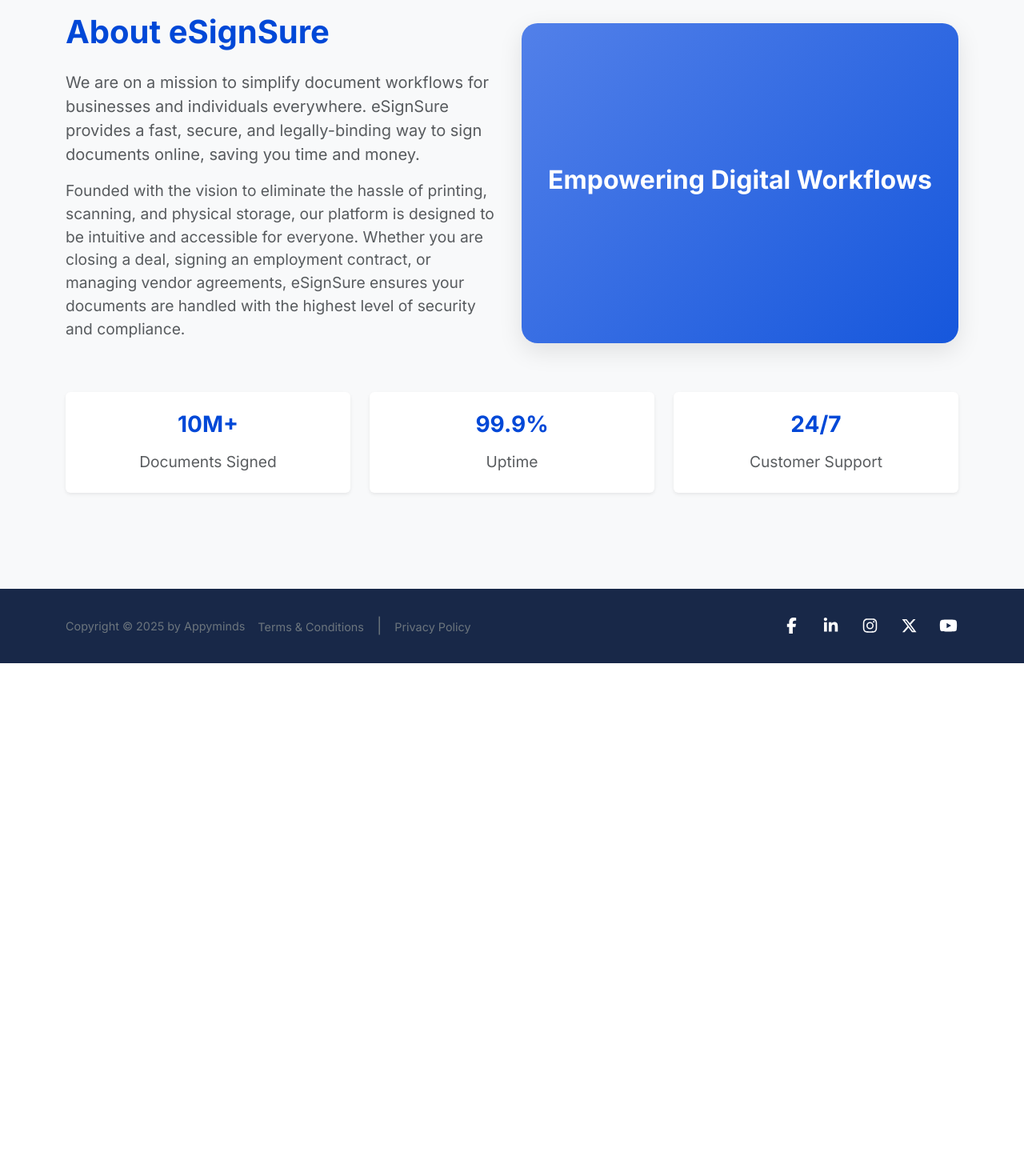
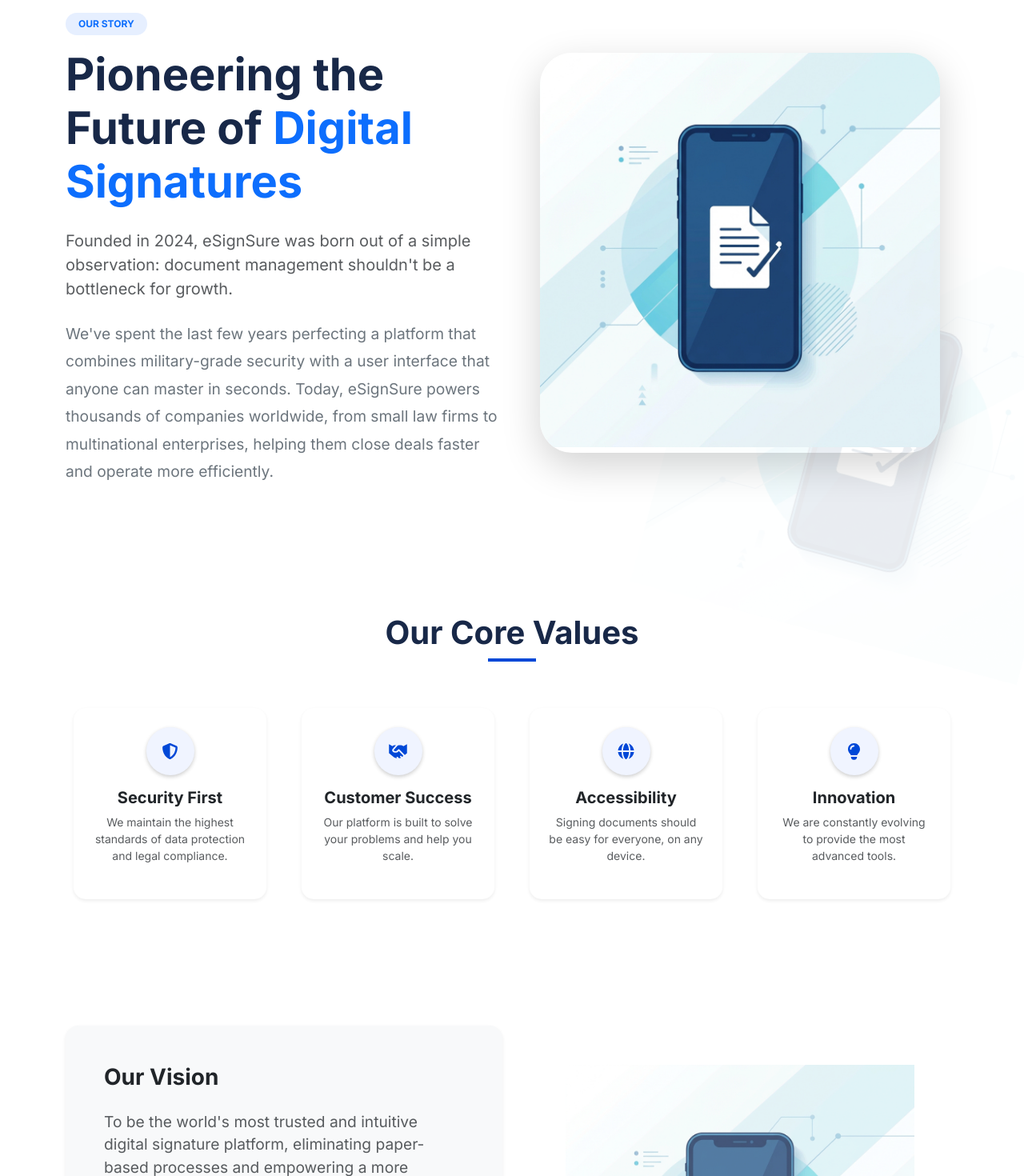
Before and after one commit to Susanttwri/e_signature, a Next.js app: page /about in a window 1280 px wide. Shown: the part 80-1550 px from the top of the page at 80% size. Before the commit the page ends 909 px from the top, so only its background shows below. Built offline with nearby package versions, Linux system fonts and the light colour scheme; a web font is replaced by a local one.

Commit message:
feat: enhance About, FAQ, and Resources with interactive design and expanded professional content

```diff
--- a/app/about/page.tsx
+++ b/app/about/page.tsx
@@ -1,52 +1,141 @@
 'use client';
-import { Container, Row, Col } from 'react-bootstrap';
+import { Container, Row, Col, Card } from 'react-bootstrap';
+import { FontAwesomeIcon } from '@fortawesome/react-fontawesome';
+import { faShieldHalved, faHandshake, faGlobe, faLightbulb } from '@fortawesome/free-solid-svg-icons';
 
 export default function About() {
   return (
-    <div className="py-5" style={{ background: '#f8f9fa' }}>
-      <Container className="my-5">
-        <Row className="align-items-center mb-5">
+    <div className="about-page" style={{ position: 'relative', overflow: 'hidden', background: '#fff' }}>
+      {/* Background Decorative Image */}
+      <div className="bg-illustration" style={{
+        position: 'absolute',
+        top: '10%',
+        right: '-5%',
+        opacity: 0.1,
+        zIndex: 0,
+        width: '500px',
+        height: '800px',
+        transform: 'rotate(15deg)',
+        pointerEvents: 'none'
+      }}>
+        <img src="/assets/about-mobile.png" alt="Decoration" style={{ width: '100%', height: '100%', objectFit: 'contain' }} />
+      </div>
+
+      <Container className="my-5 py-5" style={{ position: 'relative', zIndex: 1 }}>
+        <Row className="align-items-center mb-5 pb-5">
           <Col md={6}>
-            <h1 className="fw-bold mb-4" style={{ color: '#0048d7' }}>About eSignSure</h1>
-            <p className="fs-5 text-muted">
-              We are on a mission to simplify document workflows for businesses and individuals everywhere.
-              eSignSure provides a fast, secure, and legally-binding way to sign documents online, saving you time and money.
+            <span className="badge bg-primary-soft text-primary px-3 py-2 rounded-pill mb-3 fw-bold">OUR STORY</span>
+            <h1 className="fw-bold mb-4 display-4" style={{ color: '#182848' }}>Pioneering the Future of <span className="text-primary">Digital Signatures</span></h1>
+            <p className="fs-5 text-muted mb-4">
+              Founded in 2024, eSignSure was born out of a simple observation: document management shouldn't be a bottleneck for growth.
             </p>
-            <p className="text-muted">
-              Founded with the vision to eliminate the hassle of printing, scanning, and physical storage, our platform is designed to be intuitive and accessible for everyone. Whether you are closing a deal, signing an employment contract, or managing vendor agreements, eSignSure ensures your documents are handled with the highest level of security and compliance.
+            <p className="text-secondary" style={{ lineHeight: '1.8' }}>
+              We've spent the last few years perfecting a platform that combines military-grade security with a user interface that anyone can master in seconds. Today, eSignSure powers thousands of companies worldwide, from small law firms to multinational enterprises, helping them close deals faster and operate more efficiently.
             </p>
           </Col>
-          <Col md={6} className="text-center mt-4 mt-md-0">
-             <div style={{ position: 'relative', height: '400px', width: '100%', borderRadius: '20px', overflow: 'hidden', boxShadow: '0 10px 30px rgba(0,0,0,0.1)' }}>
-               {/* Using a placeholder or styled div if no specific image is available */}
-               <div style={{ width: '100%', height: '100%', background: 'linear-gradient(135deg, rgb(82, 128, 233) 0%, rgb(22 87 220) 100%)', display: 'flex', alignItems: 'center', justifyContent: 'center' }}>
-                 <h2 className="text-white fw-bold">Empowering Digital Workflows</h2>
-               </div>
+          <Col md={6} className="text-center mt-5 mt-md-0">
+             <div className="interactive-img-container shadow-lg p-0" style={{ borderRadius: '40px', overflow: 'hidden', background: 'transparent' }}>
+                <img src="/assets/about-mobile.png" alt="Mobile Sign" className="img-fluid floating-img" />
              </div>
           </Col>
         </Row>
 
-        <Row className="text-center mt-5">
-          <Col md={4} className="mb-4">
-            <div className="p-4 bg-white rounded shadow-sm h-100">
-              <h3 className="fw-bold mb-3" style={{ color: '#0048d7' }}>10M+</h3>
-              <p className="text-muted mb-0">Documents Signed</p>
-            </div>
-          </Col>
-          <Col md={4} className="mb-4">
-            <div className="p-4 bg-white rounded shadow-sm h-100">
-              <h3 className="fw-bold mb-3" style={{ color: '#0048d7' }}>99.9%</h3>
-              <p className="text-muted mb-0">Uptime</p>
-            </div>
-          </Col>
-          <Col md={4} className="mb-4">
-            <div className="p-4 bg-white rounded shadow-sm h-100">
-              <h3 className="fw-bold mb-3" style={{ color: '#0048d7' }}>24/7</h3>
-              <p className="text-muted mb-0">Customer Support</p>
-            </div>
-          </Col>
+        {/* Values Section */}
+        <div className="my-5 py-5">
+          <div className="text-center mb-5">
+            <h2 className="fw-bold h1" style={{ color: '#182848' }}>Our Core Values</h2>
+            <div className="mx-auto mt-2" style={{ width: '60px', height: '4px', background: '#0048d7' }}></div>
+          </div>
+          <Row>
+            {[
+              { icon: faShieldHalved, title: 'Security First', desc: 'We maintain the highest standards of data protection and legal compliance.' },
+              { icon: faHandshake, title: 'Customer Success', desc: 'Our platform is built to solve your problems and help you scale.' },
+              { icon: faGlobe, title: 'Accessibility', desc: 'Signing documents should be easy for everyone, on any device.' },
+              { icon: faLightbulb, title: 'Innovation', desc: 'We are constantly evolving to provide the most advanced tools.' },
+            ].map((value, i) => (
+              <Col lg={3} md={6} key={i} className="mb-4">
+                <Card className="border-0 shadow-sm h-100 p-4 text-center hover-lift">
+                  <div className="icon-circle mx-auto mb-3" style={{ background: '#f0f4ff', color: '#0048d7' }}>
+                    <FontAwesomeIcon icon={value.icon} size="lg" />
+                  </div>
+                  <h5 className="fw-bold">{value.title}</h5>
+                  <p className="text-muted small mb-0">{value.desc}</p>
+                </Card>
+              </Col>
+            ))}
+          </Row>
+        </div>
+
+        {/* Vision/Mission Section */}
+        <Row className="my-5 py-5 align-items-center">
+           <Col md={6} className="order-2 order-md-1">
+             <div className="p-5 rounded-4 shadow-sm" style={{ background: '#f8f9fa' }}>
+                <h3 className="fw-bold mb-4">Our Vision</h3>
+                <p className="text-muted">To be the world's most trusted and intuitive digital signature platform, eliminating paper-based processes and empowering a more sustainable, digital-first global economy.</p>
+                <h3 className="fw-bold mt-5 mb-4">Our Mission</h3>
+                <p className="text-muted">To provide seamless, secure, and legally-binding eSignature solutions that simplify document workflows for businesses of all sizes, enabling them to focus on what matters most: their growth.</p>
+             </div>
+           </Col>
+           <Col md={6} className="order-1 order-md-2 mb-5 mb-md-0 text-center">
+              <img src="/assets/about-mobile.png" alt="Vision" className="img-fluid" style={{ maxWidth: '80%', opacity: 0.8 }} />
+           </Col>
         </Row>
+
+        {/* Stats Section */}
+        <div className="stats-banner text-white rounded-4 p-5 text-center mt-5" style={{ background: 'linear-gradient(135deg, #182848 0%, #1a3c7c 100%)' }}>
+          <Row>
+            <Col md={4} className="mb-4 mb-md-0">
+              <h1 className="fw-bold display-4">15M+</h1>
+              <p className="opacity-75">Secure Transactions</p>
+            </Col>
+            <Col md={4} className="mb-4 mb-md-0">
+              <h1 className="fw-bold display-4">200K+</h1>
+              <p className="opacity-75">Active Users</p>
+            </Col>
+            <Col md={4}>
+              <h1 className="fw-bold display-4">99.99%</h1>
+              <p className="opacity-75">Service Uptime</p>
+            </Col>
+          </Row>
+        </div>
       </Container>
+
+      <style jsx global>{`
+        .bg-primary-soft {
+          background-color: #e6efff;
+        }
+        .interactive-img-container {
+          display: inline-block;
+          transition: transform 0.4s cubic-bezier(0.175, 0.885, 0.32, 1.275);
+        }
+        .interactive-img-container:hover {
+          transform: scale(1.05) rotate(-2deg);
+        }
+        .floating-img {
+          max-height: 500px;
+          animation: float 5s ease-in-out infinite;
+        }
+        @keyframes float {
+          0% { transform: translateY(0px); }
+          50% { transform: translateY(-30px); }
+          100% { transform: translateY(0px); }
+        }
+        .icon-circle {
+          width: 60px;
+          height: 60px;
+          border-radius: 50%;
+          display: flex;
+          align-items: center;
+          justify-content: center;
+        }
+        .hover-lift {
+          transition: all 0.3s ease;
+        }
+        .hover-lift:hover {
+          transform: translateY(-10px);
+          box-shadow: 0 20px 40px rgba(0,0,0,0.1) !important;
+        }
+      `}</style>
     </div>
   );
 }
```
Also changed, not shown: app/faq/page.tsx (+80 -24 lines), app/resources/page.tsx (+37 -33 lines), public/assets/about-mobile.png (added).
